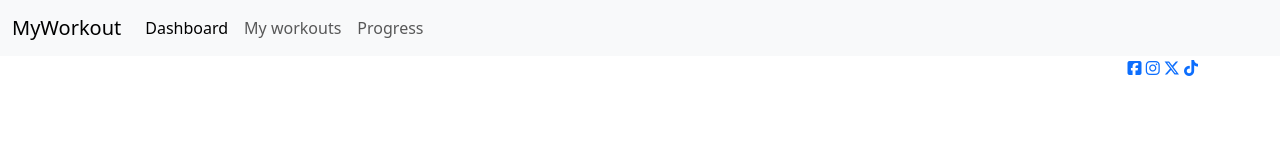
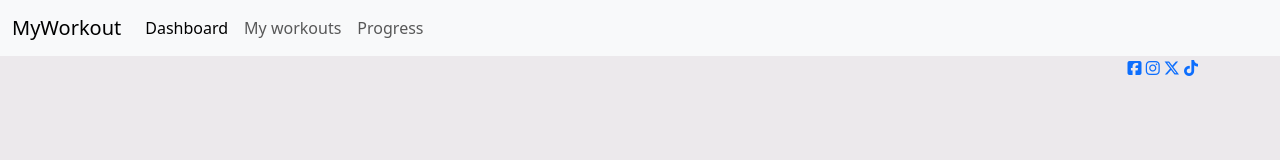
Before and after one commit to mturner1158/myWorkout-project-2, a plain HTML site: page index.html in a window 1280 px wide. Drawn offline with nearby package versions, Linux system fonts and the light colour scheme; files whose address does not match are found by name.

Commit message:
background added

```diff
--- a/assets/css/style.css
+++ b/assets/css/style.css
@@ -15,6 +15,9 @@
 
 /* global styles */
 
+body {
+    background-color: var(--primary-background-colour);
+}
 
 /* nav bar styles */
 
```
